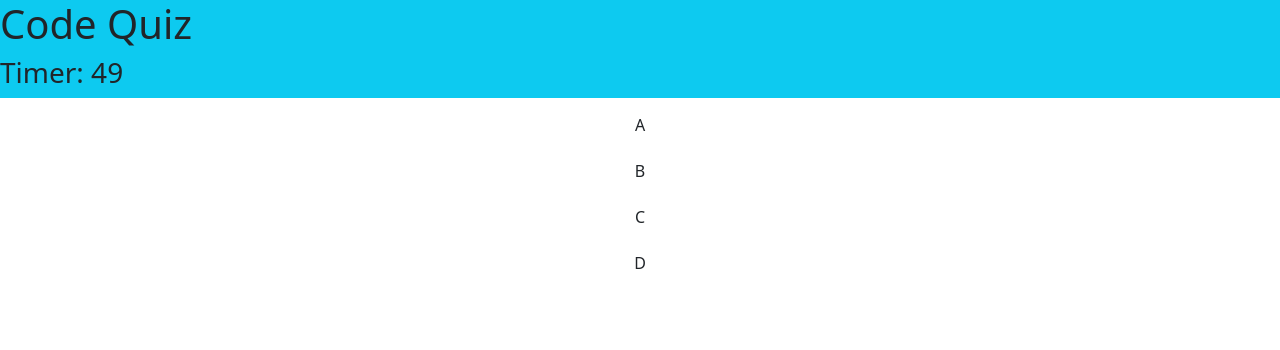
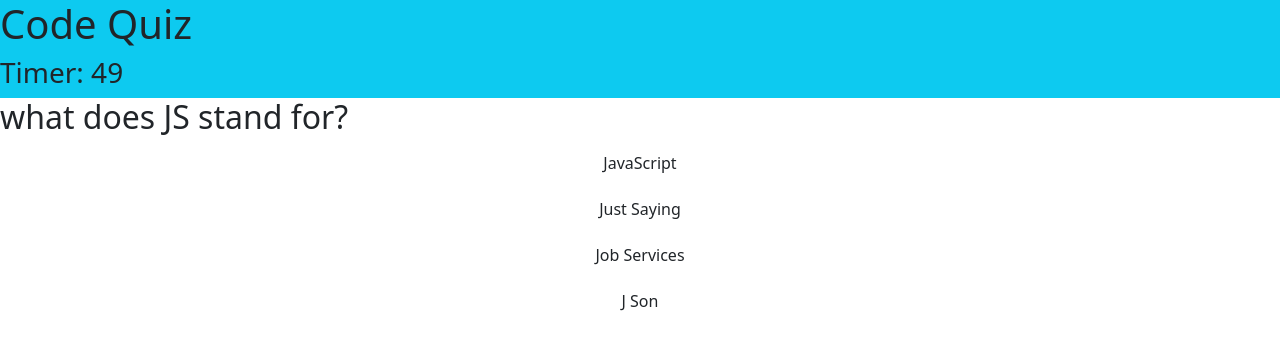
Before and after one commit to Pradogeovana07/CodeQuiz, a plain HTML site: page index.html in a window 1280 px wide. Both pictures are taken after a click on the button "Start Quiz". Drawn offline with nearby package versions, Linux system fonts and the light colour scheme.

Commit message:
added questions and buttons with selectable answers

```diff
--- a/JavaScript/script.js
+++ b/JavaScript/script.js
@@ -8,36 +8,36 @@
     answer: "A"
   },
   {
-    question: "what does JS stand for?",
-    optionA: "JavaScript",
-    optionB: "Just Saying",
-    optionC: "Job Services",
-    optionD: "J Son",
-    answer: "A"
+    question: "How do you add a comment in a JS file??",
+    optionA: "*comment*",
+    optionB: "{*comment*}",
+    optionC: "/comment",
+    optionD: "//comment",
+    answer: "D"
   },
   {
-    question: "what does JS stand for?",
-    optionA: "JavaScript",
-    optionB: "Just Saying",
-    optionC: "Job Services",
-    optionD: "J Son",
-    answer: "A"
+    question: "Which HTML should be used for the largest heading?",
+    optionA: "<h6>",
+    optionB: "<4>",
+    optionC: "<h1",
+    optionD: "<h3",
+    answer: "C"
   },
   {
-    question: "what does JS stand for?",
-    optionA: "JavaScript",
-    optionB: "Just Saying",
-    optionC: "Job Services",
-    optionD: "J Son",
-    answer: "A"
+    question: "What does CSS allow you to do?",
+    optionA: "Structure a webpage",
+    optionB: "Style a webpage",
+    optionC: "Implement complex features to a webpage",
+    optionD: "Create an interactive page",
+    answer: "B"
   },
   {
-    question: "what does JS stand for? - LAST",
-    optionA: "JavaScript",
-    optionB: "Just Saying",
-    optionC: "Job Services",
-    optionD: "J Son",
-    answer: "A"
+    question: "Which of the following is not shown on a deployed website?",
+    optionA: "Contents inside the <body> tag",
+    optionB: "Contents inside the <heading> tag",
+    optionC: "Contents inside the <p> tag",
+    optionD: "Contents inside the <head> tag",
+    answer: "D"
   },
 
 
@@ -48,9 +48,22 @@
 const startbutton = document.getElementById("start-button")
 const timer = document.getElementById("timer")
 const quesDisplay = document.getElementById("question-display")
+const buttonA = document.getElementById("A")
+const buttonB = document.getElementById("B")
+const buttonC = document.getElementById("C")
+const buttonD = document.getElementById("D")
+const rightOrWrong = document.getElementById("rightOrWrong")
+
+buttonA.addEventListener("click",evaluateAnswer)
+buttonB.addEventListener("click",evaluateAnswer)
+buttonC.addEventListener("click",evaluateAnswer)
+buttonD.addEventListener("click",evaluateAnswer)
+
 
 var timerObj;
 var timerCounter = questionsArray.length * 10
+var currentQuestion = 0
+var score = 0
 
 questCont.style.display ="none"
 
@@ -70,9 +83,34 @@
 })
 
 function displayQuestion(){
-
+  quesDisplay.textContent = questionsArray[currentQuestion].question
+  buttonA.textContent = questionsArray[currentQuestion].optionA
+  buttonB.textContent = questionsArray[currentQuestion].optionB
+  buttonC.textContent = questionsArray[currentQuestion].optionC
+  buttonD.textContent = questionsArray[currentQuestion].optionD
 }
 
 function displaySummary(){
   clearInterval(timerObj)
+  questCont.style.display ="none"
 }
+
+
+function evaluateAnswer(){
+  var userAnswer = this.getAttribute("id")
+  console.log(userAnswer)
+  if(userAnswer === questionsArray[currentQuestion].answer){
+    score++
+    rightOrWrong.textContent = "Great job!"
+  }else{
+    rightOrWrong.textContent = "Sorry, that's the wrong answer."
+    timerCounter-=5
+  }
+  if(currentQuestion<questionsArray.length-1){
+    currentQuestion++;
+    displayQuestion()
+  }else{
+    displaySummary()
+  }
+
+}
--- a/index.html
+++ b/index.html
@@ -30,7 +30,9 @@
             <button class="btn" id="C">C</button>
             <button class="btn" id="D">D</button>
         </div>
+        <p id="rightOrWrong"></p>
     </div>
+
 <script src="JavaScript/script.js"></script>
 </body>
 
```
